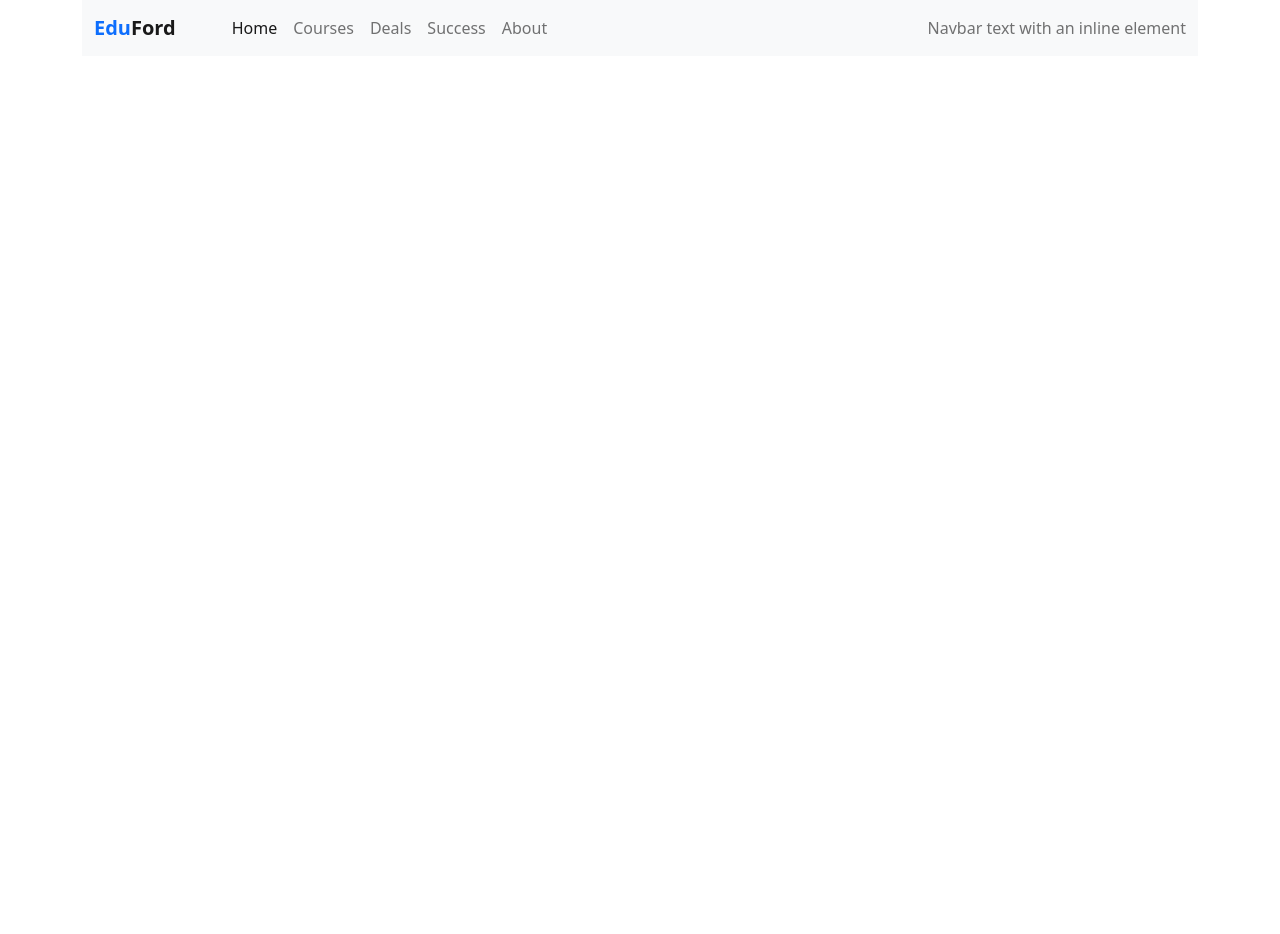
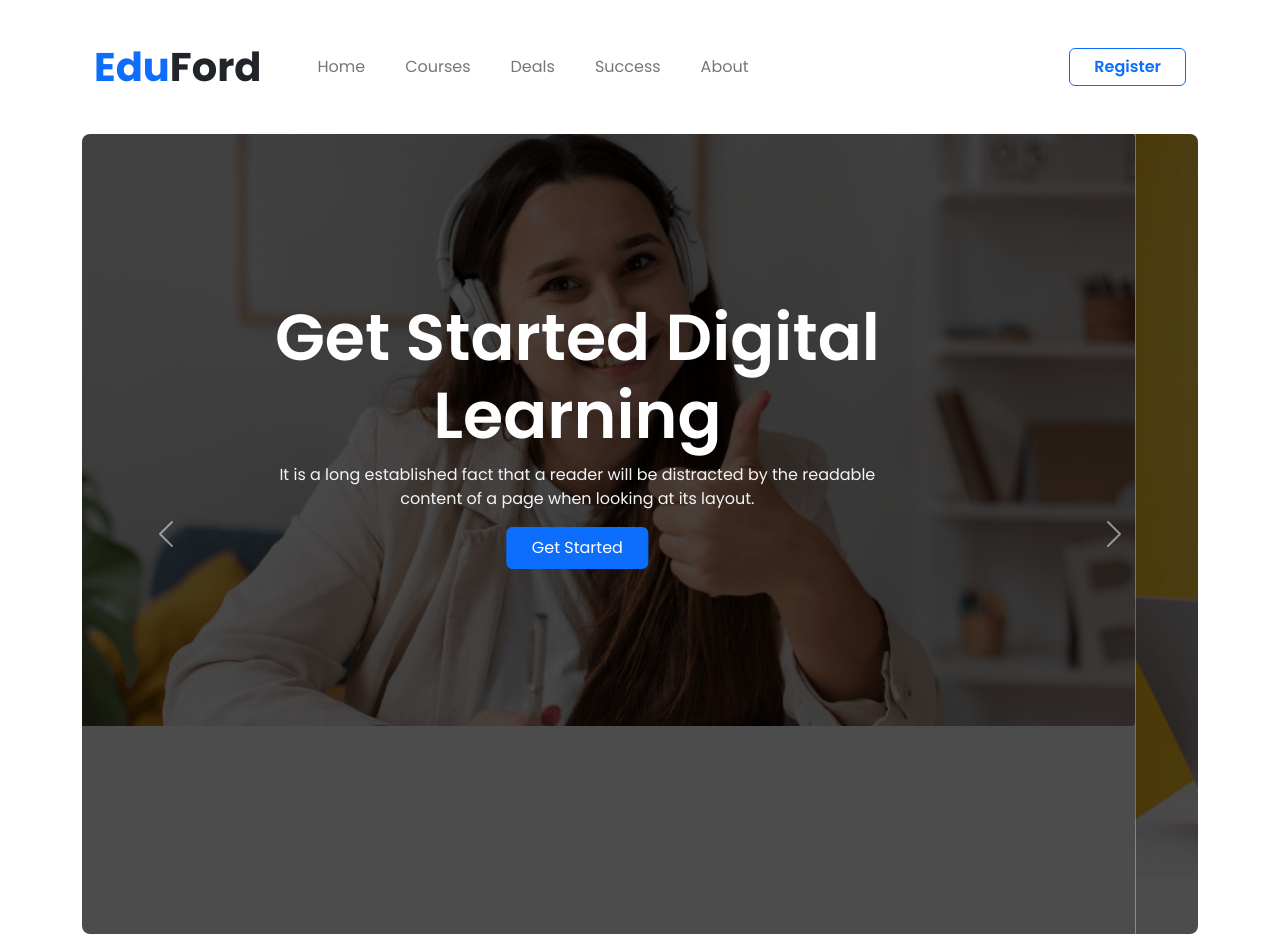
Before and after one commit to yeasin44/Assignment-3, a plain HTML site: page index.html in a window 1280 px wide. Shown: the top 934 px of the page. Before the commit the page ends 800 px from the top, so only its background shows below. Drawn offline with Linux system fonts and the light colour scheme.

Commit message:
header added

```diff
--- a/css/style.css
+++ b/css/style.css
@@ -0,0 +1,31 @@
+body {
+  font-family: "Poppins", sans-serif;
+}
+.dark-3 {
+  color: #777777;
+}
+.carousel-item {
+  height: 100vh;
+  min-height: 300px;
+  background: no-repeat center scroll;
+  -webkit-background-size: cover;
+  background-size: cover;
+}
+.carousel-item::before {
+  content: "";
+  display: block;
+  position: absolute;
+  top: 0;
+  right: 0;
+  bottom: 0;
+  left: 0;
+  background: #000;
+  opacity: 0.7;
+}
+.carousel-caption {
+  top: 145px;
+}
+.carousel-caption h2 {
+  font-size: 65px;
+  font-weight: 600;
+}
--- a/index.html
+++ b/index.html
@@ -1,6 +1,7 @@
 <!DOCTYPE html>
 <html lang="en">
   <head>
+    <link rel="icon" href="./images/icon.png">
     <meta charset="UTF-8" />
     <meta http-equiv="X-UA-Compatible" content="IE=edge" />
     <meta name="viewport" content="width=device-width, initial-scale=1.0" />
@@ -18,13 +19,13 @@
     <link rel="stylesheet" href="css/style.css" />
   </head>
   <body>
-    <!-- Header section start -->
+    <!-- .................Header section start .............................-->
     <header>
-      <!-- Navbar start -->
+      <!--................ Navbar start ....................................-->
       <section class="container">
-        <nav class="navbar navbar-expand-lg navbar-light bg-light">
-          <div class="container-fluid">
-            <a class="navbar-brand me-5 fw-bold" href="#"
+        <nav class="navbar navbar-expand-lg navbar-light">
+          <div class="container-fluid my-4">
+            <a class="navbar-brand me-5 fw-bold fs-1 text-dark" href="#"
               ><span class="text-primary">Edu</span>Ford</a
             >
             <button
@@ -41,33 +42,162 @@
             <div class="collapse navbar-collapse" id="navbarText">
               <ul class="navbar-nav me-auto mb-2 mb-lg-0">
                 <li class="nav-item">
-                  <a class="nav-link active" aria-current="page" href="#"
+                  <a class="nav-link dark-3 me-4" aria-current="page" href="#"
                     >Home</a
                   >
                 </li>
                 <li class="nav-item">
-                  <a class="nav-link" href="#">Courses</a>
+                  <a class="nav-link dark-3 me-4" href="#">Courses</a>
                 </li>
                 <li class="nav-item">
-                  <a class="nav-link" href="#">Deals</a>
+                  <a class="nav-link dark-3 me-4" href="#">Deals</a>
                 </li>
                 <li class="nav-item">
-                  <a class="nav-link" href="#">Success</a>
+                  <a class="nav-link dark-3 me-4" href="#">Success</a>
                 </li>
                 <li class="nav-item">
-                  <a class="nav-link" href="#">About</a>
+                  <a class="nav-link dark-3 me-4" href="#">About</a>
                 </li>
               </ul>
               <span class="navbar-text">
-                Navbar text with an inline element
+                <button class="btn btn-outline-primary fw-semibold px-4">
+                  Register
+                </button>
               </span>
             </div>
           </div>
         </nav>
       </section>
-      <!-- Navbar end -->
+      <!-- ................Navbar end ......................................-->
+      <!--................ Banner section start ............................-->
+      <section class="container">
+        <div
+          id="carouselExampleControls"
+          class="carousel slide"
+          data-bs-ride="carousel"
+        >
+          <div class="carousel-inner rounded-3">
+            <div class="carousel-item active">
+              <img
+                src="images/cover/cover-1.png"
+                class="d-block w-100 bg-gradient"
+                alt="..."
+              />
+              <div class="carousel-caption d-md-block header-title mb-5">
+                <h2 class="" >
+                  Get Started Digital <br />
+                  Learning
+                </h2>
+                <p style="color: #F4F4F4;">
+                  It is a long established fact that a reader will be distracted
+                  by the readable <br />
+                  content of a page when looking at its layout.
+                </p>
+                <button class="btn btn-primary px-4 py-2">Get Started</button>
+              </div>
+            </div>
+            <div class="carousel-item">
+              <img
+                src="images/cover/cover-2.jpg"
+                class="d-block w-100"
+                alt="..."
+              />
+              <div class="carousel-caption d-md-block header-title mb-5">
+                <h2 class="" >
+                  Get Started Digital <br />
+                  Learning
+                </h2>
+                <p style="color: #F4F4F4;">
+                  It is a long established fact that a reader will be distracted
+                  by the readable <br />
+                  content of a page when looking at its layout.
+                </p>
+                <button class="btn btn-primary px-4 py-2">Get Started</button>
+              </div>
+            </div>
+            <div class="carousel-item">
+              <img
+                src="images/cover/cover-3.jpg"
+                class="d-block w-100"
+                alt="..."
+              />
+              <div class="carousel-caption d-md-block header-title mb-5">
+                <h2 class="" style="font-size: 65px; font-weight: 600">
+                  Get Started Digital <br />
+                  Learning
+                </h2>
+                <p style="color: #F4F4F4;">
+                  It is a long established fact that a reader will be distracted
+                  by the readable <br />
+                  content of a page when looking at its layout.
+                </p>
+                <button class="btn btn-primary px-4 py-2">Get Started</button>
+              </div>
+            </div>
+          </div>
+          <button
+            class="carousel-control-prev"
+            type="button"
+            data-bs-target="#carouselExampleControls"
+            data-bs-slide="prev"
+          >
+            <span class="carousel-control-prev-icon" aria-hidden="true"></span>
+            <span class="visually-hidden">Previous</span>
+          </button>
+          <button
+            class="carousel-control-next"
+            type="button"
+            data-bs-target="#carouselExampleControls"
+            data-bs-slide="next"
+          >
+            <span class="carousel-control-next-icon" aria-hidden="true"></span>
+            <span class="visually-hidden">Next</span>
+          </button>
+        </div>
+      </section>
+      <!--................ Banner section end ............................-->
     </header>
-    <!-- Header section end -->
+    <!-- ...................Header section end ............................-->
+    <!-- ...................Course section start ..........................-->
+    <section class="container">
+      <h1 class="fs-1 text-center mt-5 fw-semibold">
+        Discover Our Popular <br />
+        Courses
+      </h1>
+      <p class="text-center">
+        It is a long established fact that a reader will be distracted by the
+        readable <br />
+        content of a page when looking at its layout
+      </p>
+      <div class="row">
+        <div class="col-lg-6 col-md-12">
+          <div class="card mb-3" style="max-width: 540px">
+            <div class="row g-0">
+              <div class="col-md-4">
+                <img
+                  src="images/course/course-1.png"
+                  class="img-fluid rounded-start"
+                  alt="..."
+                />
+              </div>
+              <div class="col-md-8">
+                <div class="card-body">
+                  <h2 class="card-title">Fundamental Of UI/UX Design</h2>
+                  <p class="card-text">
+                    Some quick example text to build on the card title and make
+                    up the bulk of the card.
+                  </p>
+                  <p class="card-text">
+                    <h4 class="text-primary fs-6 fw-semibold">Price: $20</h4>
+                  </p>
+                </div>
+              </div>
+            </div>
+          </div>
+        </div>
+      </div>
+    </section>
+    <!-- ...................Course section end ............................-->
 
     <script src="bootstrap/bootstrap.min.js"></script>
   </body>
```
Also changed, not shown: images/icon.png (added).
